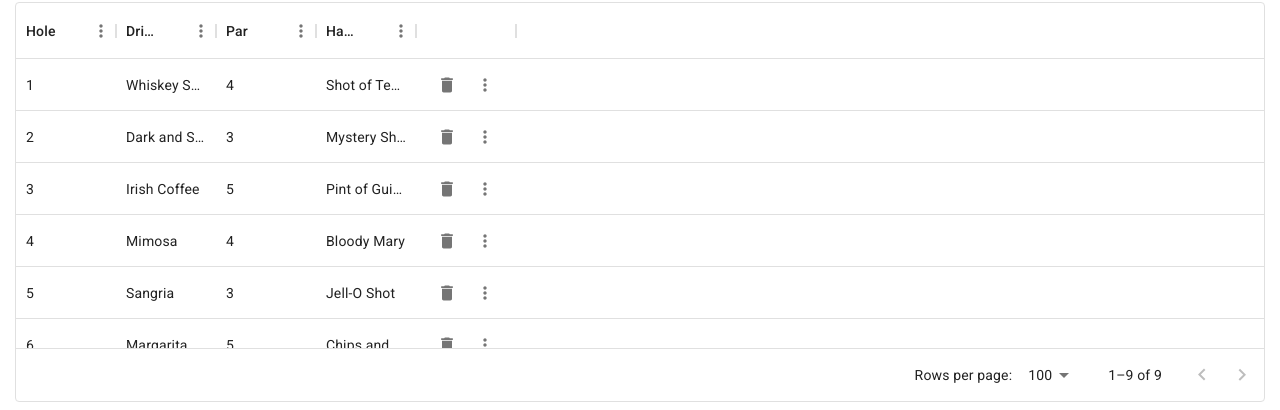
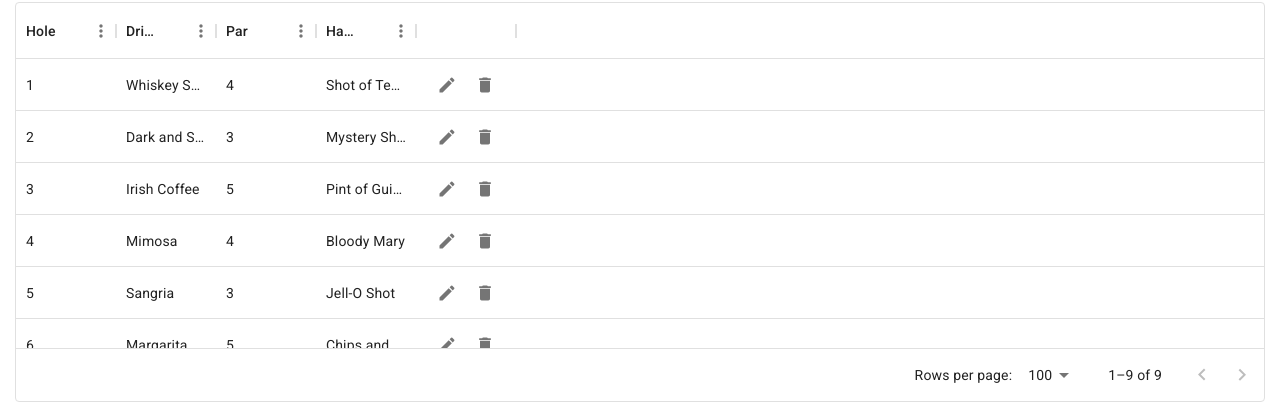
Before and after one commit to Andrew-Barker/pgolf, a React (Create React App) app: page /course in a window 1280 px wide. Shown: the part 174-584 px from the top of the page. Built offline with nearby package versions, Linux system fonts and the light colour scheme; data requests are answered from the project's data file.

Commit message:
fixed action buttons

```diff
--- a/src/components/BasicTable.js
+++ b/src/components/BasicTable.js
@@ -45,16 +45,15 @@ function BasicTable(props) {
     });
     cols.push({field: 'actions', type: 'actions', 'getActions': (params) => [
       <GridActionsCellItem
+        icon={<EditIcon />}
+        label="Edit"
+        onClick={() => onEdit(params.id)}
+      />,
+      <GridActionsCellItem
         icon={<DeleteIcon />}
         label="Delete"
-        onClick={onDelete(params.id)}
+        onClick={() => onDelete(params.id)}
       />,
-      <GridActionsCellItem
-        icon={<EditIcon />}
-        label="Edit"
-        onClick={onEdit(params.id)}
-        showInMenu
-      />
     ],})
     return cols
   }
```
